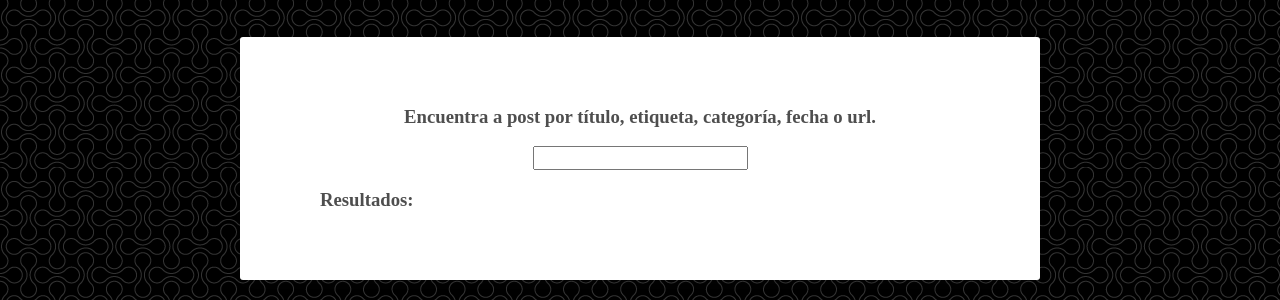
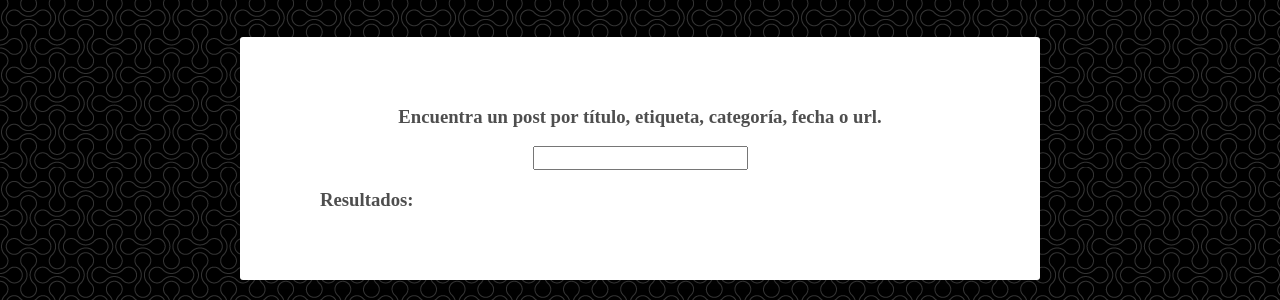
Before and after one commit to togangel/blog, a Jekyll site: the page built from search.html, in a window 1280 px wide. Shown: the part 233-533 px from the top of the page. Built offline with Jekyll 4.4.1, drawn with Linux system fonts in a browser that asks for light colours; nearby versions of some CDN libraries; library files that are not in the unit come from our copies; comment, search, counter and statistics services are not loaded.

Commit message:
Add files via upload

```diff
--- a/search.html
+++ b/search.html
@@ -6,7 +6,7 @@ comments: false
 
 <article>
   <div style="text-align: center">
-    <h3>Encuentra a post por título, etiqueta, categoría, fecha o url.</h3>
+    <h3>Encuentra un post por título, etiqueta, categoría, fecha o url.</h3>
     <input type="text" id="search-input"/>
   </div>
   <h3>Resultados:</h3>
```
